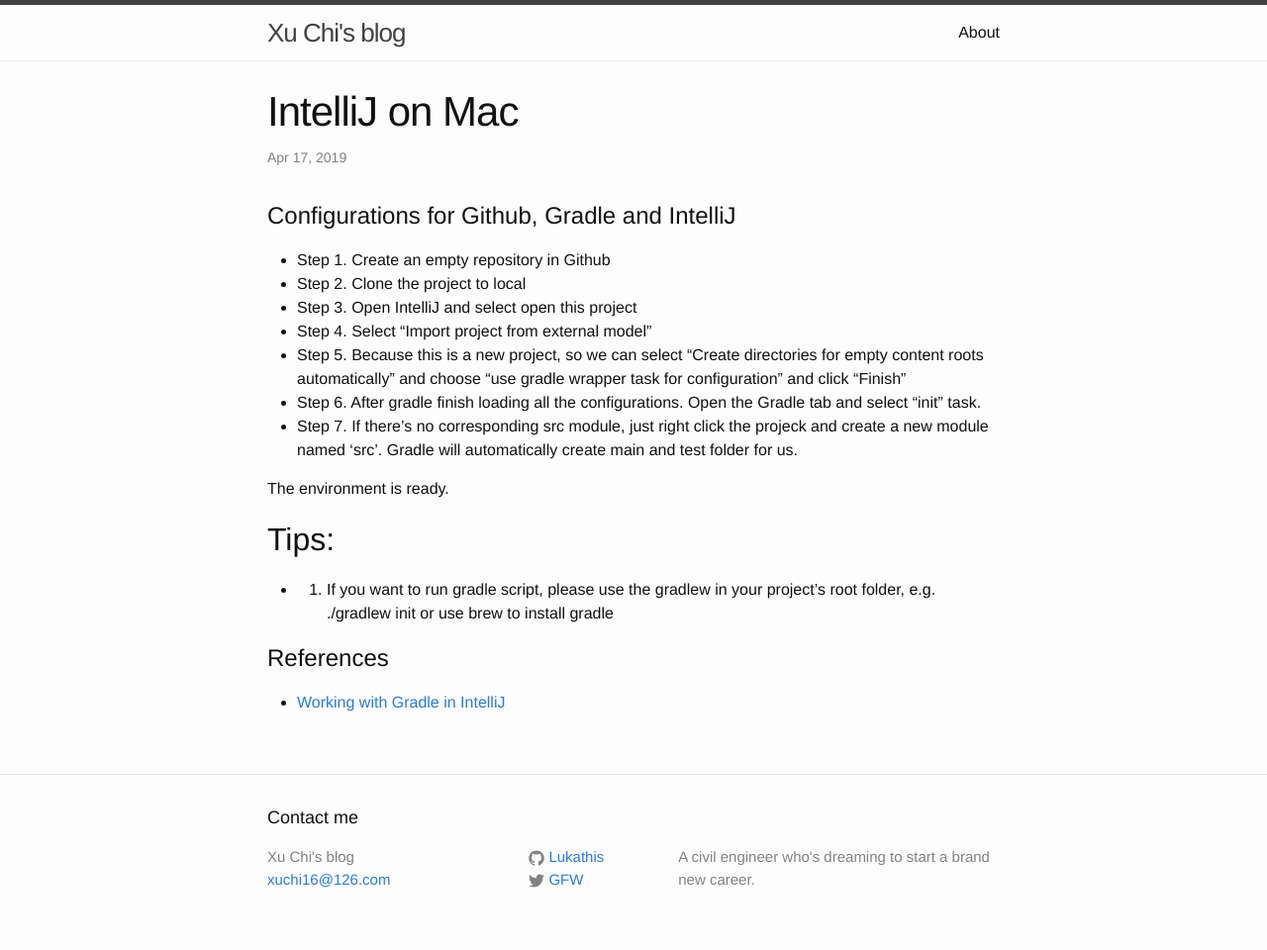
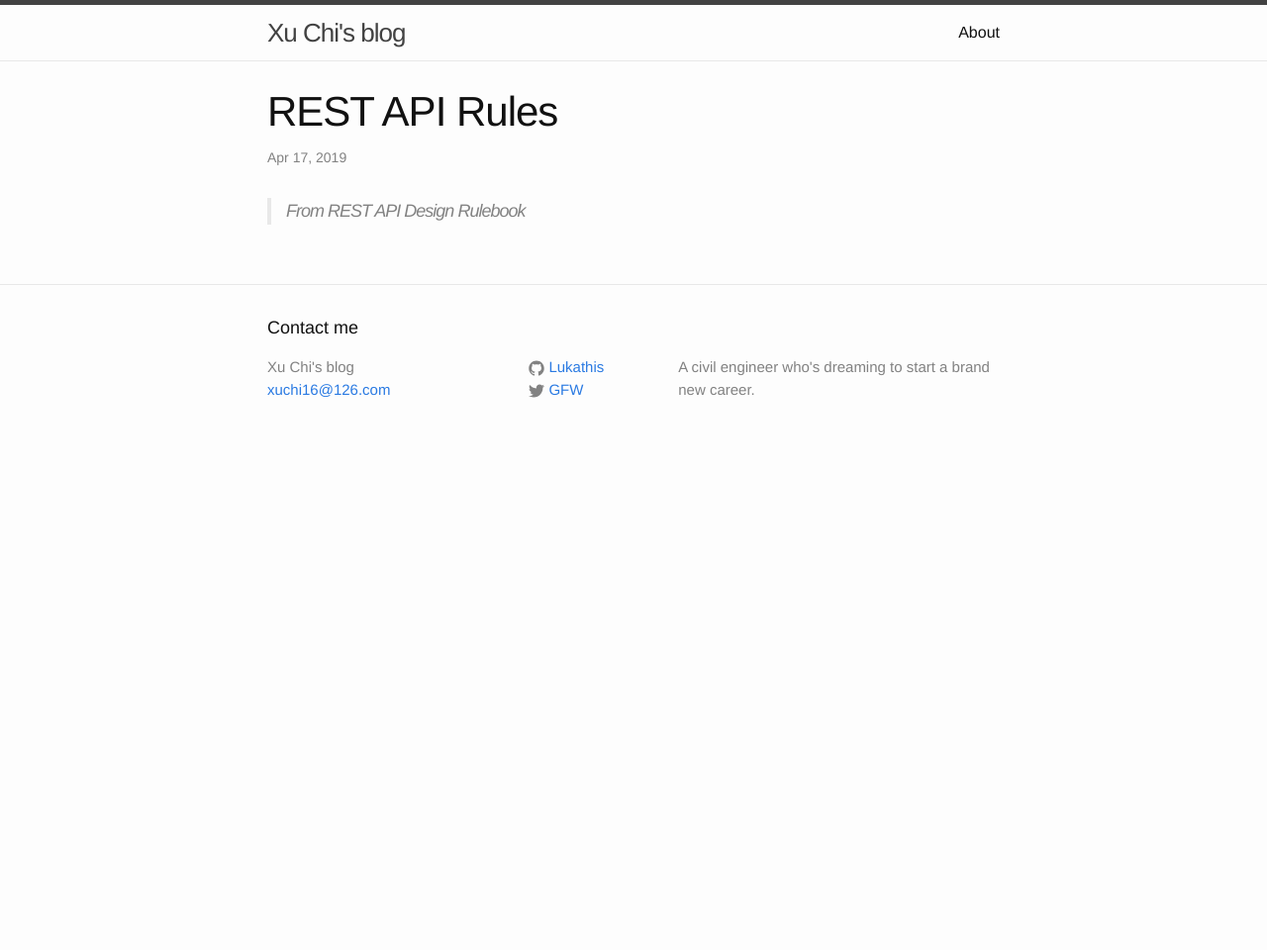
Before and after one commit to xuchi16/Lukathis.github.io, a Jekyll site: the page built from _posts/2019-04-17-REST-API.markdown, in a window 1280 px wide. Shown: the whole page at 99% size. Built offline with Jekyll 4.4.1, drawn with Linux system fonts in a browser that asks for light colours; after the commit the page ends 900 px from its top, so only the background shows below that.

Commit message:
Update 2019-04-17-REST-API.markdown

```diff
--- a/_posts/2019-04-17-REST-API.markdown
+++ b/_posts/2019-04-17-REST-API.markdown
@@ -1,24 +1,7 @@
 ---
 layout: post
-title:  "IntelliJ on Mac"
+title:  "REST API Rules"
 ---
 
-# Configurations for Github, Gradle and IntelliJ
 
-* Step 1. Create an empty repository in Github
-* Step 2. Clone the project to local
-* Step 3. Open IntelliJ and select open this project
-* Step 4. Select "Import project from external model"
-* Step 5. Because this is a new project, so we can select "Create directories for empty content roots automatically" and choose "use gradle wrapper task for configuration" and click "Finish"
-* Step 6. After gradle finish loading all the configurations. Open the Gradle tab and select "init" task.
-* Step 7. If there's no corresponding src module, just right click the projeck and create a new module named 'src'. Gradle will automatically create main and test folder for us.
-
-The environment is ready.
-
-## Tips:
-* 1. If you want to run gradle script, please use the gradlew in your project's root folder, e.g. ./gradlew init or use brew to install gradle
-
-
-# References
-
-* [Working with Gradle in IntelliJ](https://www.youtube.com/watch?v=JwPYjnhah3g)
+> From REST API Design Rulebook
```
